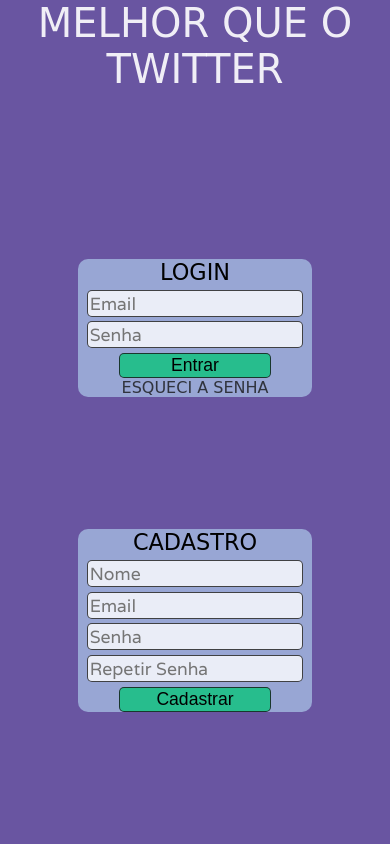
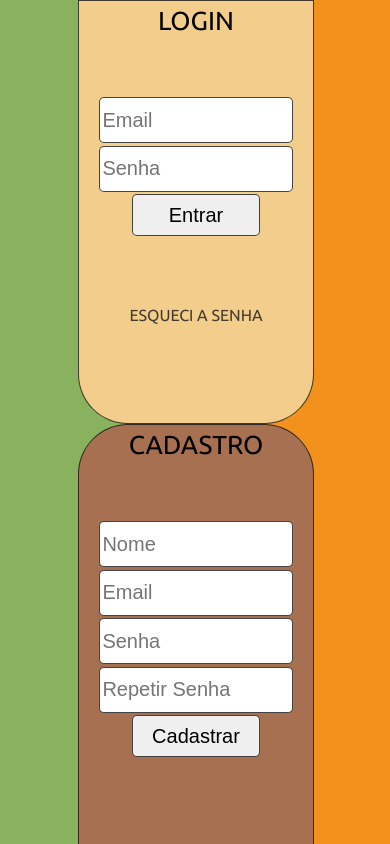
Before and after one commit to Valgueiro/socialNetwork, a plain HTML site: page index.html in a window 390 px wide. Drawn offline with Linux system fonts and the light colour scheme; a web font is replaced by a local one.

Commit message:
Nova tela inicial

```diff
--- a/index.html
+++ b/index.html
@@ -1,31 +1,29 @@
 <!DOCTYPE html>
-<html lang="pt">
+<html>
 <head>
-    <meta charset="UTF-8">
-    <meta name="viewport" content="width=device-width, initial-scale=1.0">
+    <meta charset="utf-8" />
     <title> MELHOR QUE O TWITTER </title>
-    <link rel="stylesheet" type="text/css" href="style.css" />
-    <link href="https://fonts.googleapis.com/css?family=Baloo+Tamma|Varela&display=swap" rel="stylesheet">
+    <link rel="stylesheet" type="text/css" media="screen" href="style.css" />
+    <link href="https://fonts.googleapis.com/css?family=Ubuntu&display=swap" rel="stylesheet">
 </head>
 <body>
-    <header> MELHOR QUE O TWITTER </header>
     <div class="main">
-        <div class="box">
-            <div class="box-name"> LOGIN </div>
-            <form class="formulario">
-                <input class="form-item form-input" type="email" placeholder="Email"><br>
-                <input class="form-item form-input" type="password" placeholder="Senha"><br>
+        <div class="box box-login">
+            <div class="box-item box-name"> LOGIN </div>
+            <form class="box-item formulario">
+                <input class="form-item" type="email" placeholder="Email"><br>
+                <input class="form-item" type="password" placeholder="Senha"><br>
                 <input class="form-item form-button" type="submit" value="Entrar">
             </form>
-            <a class="esqueci-senha" href="#"> ESQUECI A SENHA</a>
+            <a class="login-item esqueci-senha" href="#"> ESQUECI A SENHA</a>
         </div>
-        <div class="box">
-            <div class="box-name"> CADASTRO </div>
-            <form class="formulario">
-                <input class="form-item form-input" type="text" placeholder="Nome"><br>
-                <input class="form-item form-input" type="email" placeholder="Email"><br>
-                <input class="form-item form-input" type="password" placeholder="Senha"><br>
-                <input class="form-item form-input" type="password" placeholder="Repetir Senha"><br>
+        <div class="box box-cadastro">
+            <div class="box-item box-name"> CADASTRO </div>
+            <form class="box-item formulario">
+                <input class="form-item" type="text" placeholder="Nome"><br>
+                <input class="form-item" type="email" placeholder="Email"><br>
+                <input class="form-item" type="password" placeholder="Senha"><br>
+                <input class="form-item" type="password" placeholder="Repetir Senha"><br>
                 <input class="form-item form-button" type="submit" value="Cadastrar">
             </form>
         </div>
--- a/style.css
+++ b/style.css
@@ -1,97 +1,97 @@
-body {
+html, body {
   margin: 0;
   padding: 0;
-  box-sizing: border-box;
+  border: 0;
   width: 100%;
   height: 100%;
 }
-
-header {
-  font-family: 'Baloo Tamma', cursive;
+.main {
+  width: 100%;
+  height: 100%;
+  overflow: hidden;
+  background-image: linear-gradient(to right, #88B25D 50%, #F2921D 50%);
+}
+.box {
+  position: relative;
+  font-family: 'Ubuntu', sans-serif;
+  border: 1px solid rgba(22, 22, 22, 0.8);
+  width: 40%;
+}
+.box-login {
+  height: 50%;
+  left: 13%;
+  z-index: 1;
+  background-color: #F2CD8B;
+  border-radius: 0 0 50px 30px;
   text-align: center;
-  font-size: 2.5em;
-  height: 15vh;
-  color: rgba(255, 255, 255, 0.9);
-  background-color: #6955A1;
 }
-
-.main {
-  display: flex;
-  justify-content: space-evenly;
-  align-items: center;
-  width: 100%;
-  height: 85vh;
-  background-color: #6955A1;
+.box-cadastro {
+  height: 60%;
+  left: 45%;
+  bottom: 10%;
+  background-color: #A67051;
+  border-radius: 0px 30px 0 0;
+  text-align: center;
 }
-
-.box {
-  display: flex;
-  justify-content: space-evenly;
-  flex-direction: column;
-  text-align: center;
-  width: 40%;
-  font-family: 'Baloo Tamma', cursive;
-  border-radius: 10px 10px 10px 10px;
-  background-color: #98A6D4;
+.box-item {
+  display: block;
+  padding-top: 2%;
 }
-
-.box-name{
-  font-size: 3em;
+.box-name {
+  font-size: 45px;
+  height: 20%;
 }
-
+.formulario {
+  height: 50%;
+}
 .form-item {
-    font-size: 1.4em;
-    margin: 2% 0 0 0;
+  margin-top: 1%;
+  width: 60%;
+  height: 20%;
+  font-size: 20px;
   border-radius: 5px;
   border: 1px solid rgba(22, 22, 22, 0.8);
 }
-
-.form-input {
-    width: 90%;
-    font-family: 'Varela', sans-serif;
-    background-color: rgba(255, 255, 255, 0.8);
-}
-
 .form-button {
   width: 40%;
-    background-color: #27BD8D;
 }
-
 .esqueci-senha {
-  font-size: 1em;
   text-decoration: none;
   color: rgba(22, 22, 22, 0.8);
 }
-
+@media screen and (max-width: 900px) {
+  .box-name {
+      font-size: 40px;
+  }
+}
+@media screen and (max-width: 810px) {
+  .box-name {
+      font-size: 35px;
+  }
+}
 @media screen and (max-width: 700px) {
-  .box {
+  .box-name {
+      font-size: 30px;
+  }
+  .form-item {
+      width: 80%;
+  }
+  .form-button {
+      width: 55%;
+  }
+}
+@media screen and (max-width: 620px) {
+  .box-login, .box-cadastro {
       width: 60%;
+      height: 50%;
+      left: 20%;
+      border-radius: 0 0 50px 50px;
   }
-  .main {
-    flex-direction: column;
+  .box-cadastro {
+      bottom: 0;
+      border-radius: 50px 50px 0 0;
   }
   .box-name {
-    font-size: 2.5em;
-  }
-  .form-item {
-    font-size: 1.3em;
-  }
-  .form-button {
-    width: 65%;
+      font-size: 26px;
   }
 }
-
-@media screen and (max-width: 500px) {
-  .box-name {
-    font-size: 1.9em;
-  }
-  .form-item {
-    font-size: 1.1em;
-  }
-}
-
-@media screen and (max-width: 390px) {
-  .box-name {
-    font-size: 1.4em;
-  }
-}
```
Lines whose indentation alone changed are shown as unchanged.
